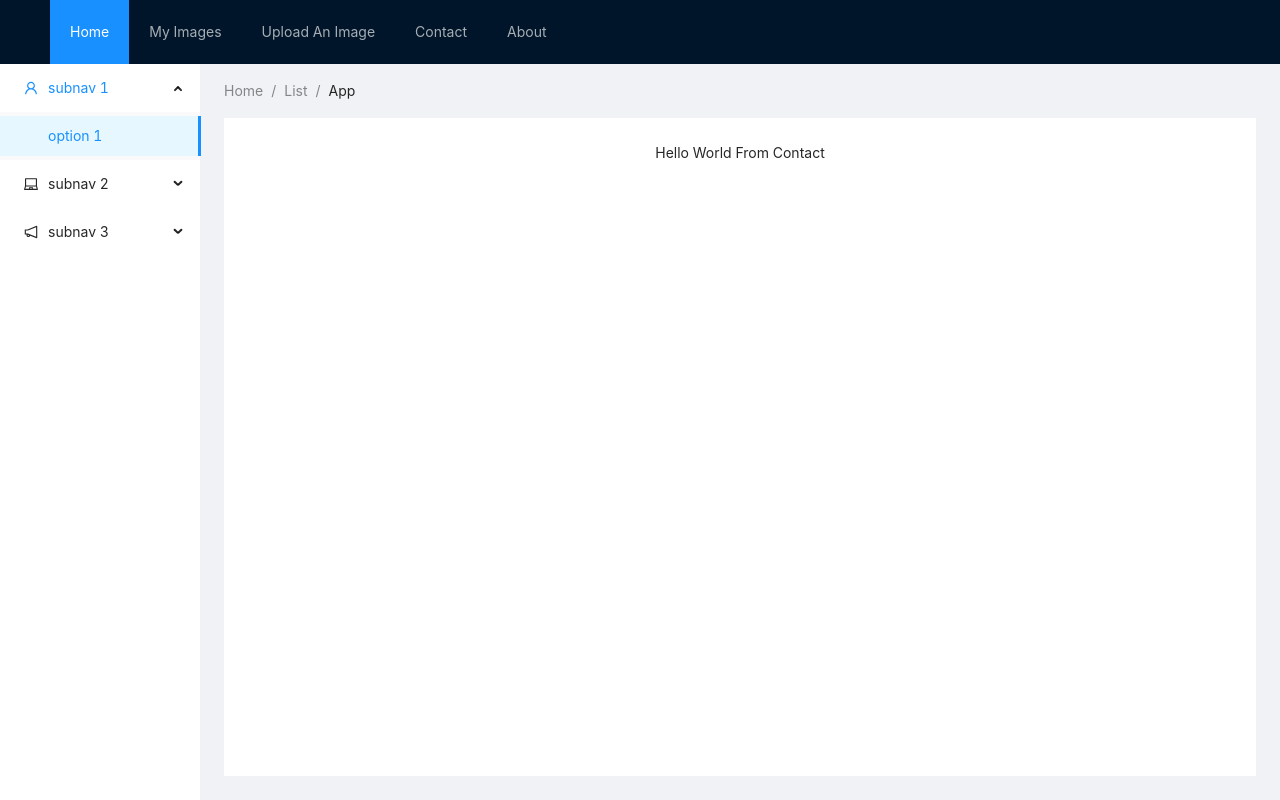
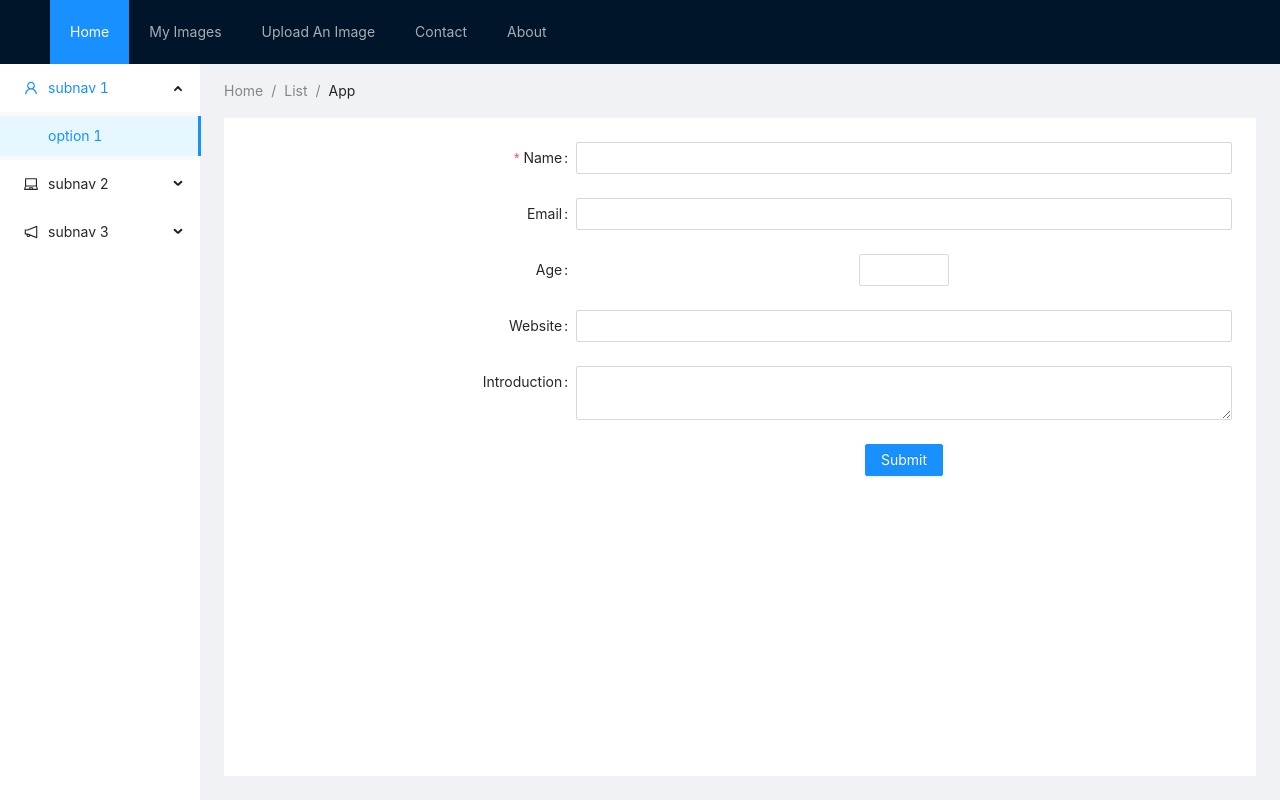
Before and after one commit to DataDeveloper7865/docustore-frontend, a React (Create React App) app: page /contact in a window 1280 px wide. Built offline with nearby package versions, Linux system fonts and the light colour scheme.

Commit message:
change folder stucture added contact form

```diff
--- a/src/components/Contact.js
+++ b/src/components/Contact.js
@@ -1,11 +1,86 @@
 import React from 'react';
+import { Form, Input, InputNumber, Button } from 'antd';
+
+
+const layout = {
+    labelCol: {
+        span: 8,
+    },
+    wrapperCol: {
+        span: 16,
+    },
+};
+/* eslint-disable no-template-curly-in-string */
+
+const validateMessages = {
+    required: '${label} is required!',
+    types: {
+        email: '${label} is not a valid email!',
+        number: '${label} is not a valid number!',
+    },
+    number: {
+        range: '${label} must be between ${min} and ${max}',
+    },
+};
+/* eslint-enable no-template-curly-in-string */
 
 function Contact() {
 
+    const onFinish = (values) => {
+        console.log(values);
+    };
+
     return (
-        <div>
-            Hello World From Contact
-        </div>
+
+            <Form {...layout} name="nest-messages" onFinish={onFinish} validateMessages={validateMessages}>
+                <Form.Item
+                    name={['user', 'name']}
+                    label="Name"
+                    rules={[
+                        {
+                            required: true,
+                        },
+                    ]}
+                >
+                    <Input />
+                </Form.Item>
+                <Form.Item
+                    name={['user', 'email']}
+                    label="Email"
+                    rules={[
+                        {
+                            type: 'email',
+                        },
+                    ]}
+                >
+                    <Input />
+                </Form.Item>
+                <Form.Item
+                    name={['user', 'age']}
+                    label="Age"
+                    rules={[
+                        {
+                            type: 'number',
+                            min: 0,
+                            max: 99,
+                        },
+                    ]}
+                >
+                    <InputNumber />
+                </Form.Item>
+                <Form.Item name={['user', 'website']} label="Website">
+                    <Input />
+                </Form.Item>
+                <Form.Item name={['user', 'introduction']} label="Introduction">
+                    <Input.TextArea />
+                </Form.Item>
+                <Form.Item wrapperCol={{ ...layout.wrapperCol, offset: 8 }}>
+                    <Button type="primary" htmlType="submit">
+                        Submit
+                    </Button>
+                </Form.Item>
+            </Form>
+
     )
 }
 
--- a/src/components/Home.js
+++ b/src/components/Home.js
@@ -5,7 +5,7 @@ function Home() {
 
     return (
         <div>
-            Hello World From HOME!!!!!
+            <h1> Hello World From HOME!!!!! </h1>
         </div>
     )
 }
--- a/src/components/MyImages.js
+++ b/src/components/images/MyImages.js
@@ -1,5 +1,5 @@
 import React from 'react';
-import ImageCard from './images/ImageCard';
+import ImageCard from './ImageCard';
 import { Row } from 'antd';
 
 function MyImages({ images }) {
@@ -21,7 +21,10 @@ MyImages.defaultProps = {
     images: [
         { id: "1", title: "image1", description: "www.google.com", image_url: "https://cdn.mos.cms.futurecdn.net/wtqqnkYDYi2ifsWZVW2MT4-1200-80.jpg" },
         { id: "2", title: "image2", description: "www.google.com", image_url: "https://atlantis.nyc3.digitaloceanspaces.com/media/legacy/atlantis/Things_To_Do/Water_Park/Beaches/Hero/Experiences_Beach.jpg" },
-        { id: "3", title: "image3", description: "www.google.com", image_url: "https://media.cntraveler.com/photos/57fea9ec8584f8cd20e65f15/16:9/w_1600,c_limit/Aerial-One&OnlyReethiRah-Maldives-CRHotel.jpg" }
+        { id: "3", title: "image3", description: "www.google.com", image_url: "https://media.cntraveler.com/photos/57fea9ec8584f8cd20e65f15/16:9/w_1600,c_limit/Aerial-One&OnlyReethiRah-Maldives-CRHotel.jpg" },
+        { id: "4", title: "image4", description: "www.google.com", image_url: "https://cdn.mos.cms.futurecdn.net/wtqqnkYDYi2ifsWZVW2MT4-1200-80.jpg" },
+        { id: "5", title: "image5", description: "www.google.com", image_url: "https://atlantis.nyc3.digitaloceanspaces.com/media/legacy/atlantis/Things_To_Do/Water_Park/Beaches/Hero/Experiences_Beach.jpg" },
+        { id: "6", title: "image6", description: "www.google.com", image_url: "https://media.cntraveler.com/photos/57fea9ec8584f8cd20e65f15/16:9/w_1600,c_limit/Aerial-One&OnlyReethiRah-Maldives-CRHotel.jpg" }
     ]
 }
 
--- a/src/routes/routes.js
+++ b/src/routes/routes.js
@@ -3,8 +3,8 @@ import { Route, Switch, Redirect } from "react-router-dom";
 import Home from "../components/Home";
 import About from "../components/About";
 import Contact from "../components/Contact";
-import MyImages from '../components/MyImages';
-import UploadImage from '../components/UploadImage';
+import MyImages from '../components/images/MyImages';
+import UploadImage from '../components/images/UploadImage';
 
 function Routes() {
   return (
```
Also changed, not shown: src/components/images/UploadImage.js (renamed from src/components/UploadImage.js).
